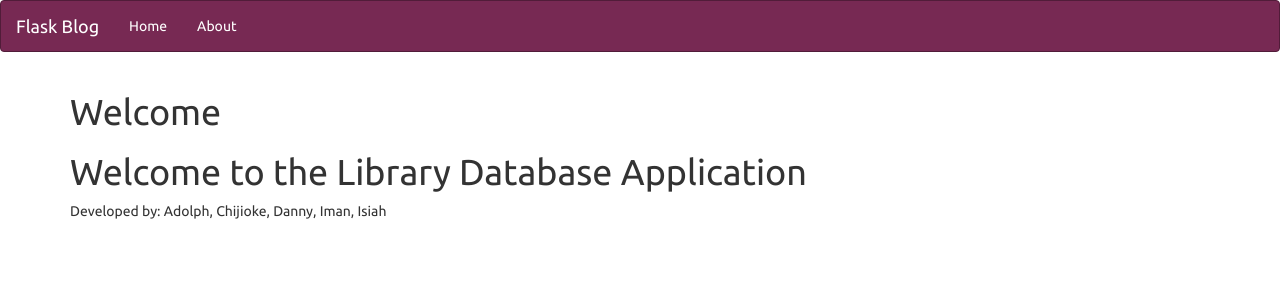
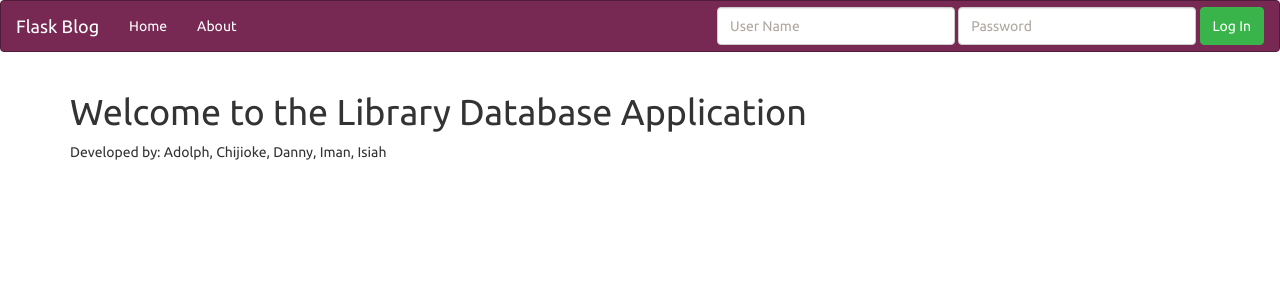
Before and after one commit to chijiokeumezinwa/Library-Database-Project, a Flask app: page / in a window 1280 px wide. Shown: the top 300 px of the page. Run offline with Flask 3, Linux system fonts and the light colour scheme; some libraries are stand-ins or nearby versions.

Commit message:
Beginning integration of database with front end

```diff
--- a/app.py
+++ b/app.py
@@ -1,7 +1,45 @@
+import os
 from flask import Flask, render_template
+from flask_sqlalchemy import SQLAlchemy
+from dotenv import load_dotenv
 
 app = Flask(__name__)
+
+
+load_dotenv()
+
+#credentials
+db_user = os.environ['DB_USER']
+db_password = os.environ['DB_PASSWORD']
+db_name = os.environ['DB_NAME']
+
 app.config.from_object('config')
+
+app.config["SQLALCHEMY_DATABASE_URI"] = "mysql://{db_user}:{db_password}@localhost/{db_name}".format(
+    db_user=db_user, db_password=db_password, db_name=db_name)
+app.config['SQLALCHEMY_TRACK_MODIFICATIONS'] = False
+db = SQLAlchemy(app)
+
+# Define a Model for your table
+class user(db.Model):
+    __tablename__ = 'users'  # Specify your actual table name
+
+    # Define your columns here
+    user_id  = db.Column(db.Integer, primary_key=True)
+    username = db.Column(db.String(100), nullable=False)
+    password = db.Column(db.String(255), nullable=False)
+    email = db.Column(db.String(255), nullable=False)
+    is_verified = db.Column(db.Boolean, default=False)
+    is_admin = db.Column(db.Boolean, default=False)
+
+
+    def __repr__(self):
+        return f'<User {self.user_id}, {self.username}>'
+
+@app.errorhandler(401)
+def FUN_401(error):
+    return render_template("page_401.html"), 401
+
 
 @app.route('/')
 def home():
@@ -11,5 +49,7 @@ def home():
 def about():
     return render_template('about.html')
 
+
+
 if __name__ == '__main__':
     app.run(debug=True)
--- a/config.py
+++ b/config.py
@@ -0,0 +1,5 @@
+#Flask Config File
+
+SECRET_KEY = "pgnhfdac"
+UPLOAD_FOLDER = "image_pool"
+MAX_CONTENT_LENGTH = 16 * 1024 * 1024
--- a/templates/base.html
+++ b/templates/base.html
@@ -31,8 +31,24 @@
                 <ul class="nav navbar-nav">
                     <li><a href="{{ url_for('home') }}">Home</a></li>
                     <li><a href="{{ url_for('about') }}">About</a></li>
-                    <!-- add tabs for admin users later on -->
-
+                </ul>
+                <ul class="nav navbar-nav navbar-right">
+                    {% if session.get("current_user", None) == None %}
+                            <form action="/login" method="post" class="navbar-form navbar-right">
+                                <div class="form-group">
+                                  <input type="text" name="id" placeholder="User Name" class="form-control">
+                                </div>
+                                <div class="form-group">
+                                  <input type="password" name="pw" placeholder="Password" class="form-control">
+                                </div>
+                                <button type="submit" class="btn btn-success">Log In</button>
+                            </form>
+                    {% else %}
+                    <li>
+                          <a><b>{{ session.get("current_user") }}</b></a></li>
+                          <li><a href="{{ url_for('FUN_logout') }}"><b><u>Logout</u></b></a>
+                      </li>
+                    {% endif %}
                 </ul>
             </div>
         </div>
--- a/templates/index.html
+++ b/templates/index.html
@@ -1,5 +1,5 @@
 {% extends 'base.html' %}
-{% block page_title %}Welcome{% endblock %}
+
 {% block body %}
     {{ super() }}
     <h1>{% block title %} Welcome to the Library Database Application{% endblock %}</h1>
--- /dev/null
+++ b/templates/page_401.html
@@ -0,0 +1,6 @@
+{% extends "base.html" %}
+{% block page_title %}Unauthorized(401){% endblock %}
+{% block body %}
+    {{ super() }}
+    You're not allowed to access.
+{% endblock %}
```
Also changed, not shown: 1 other file.
